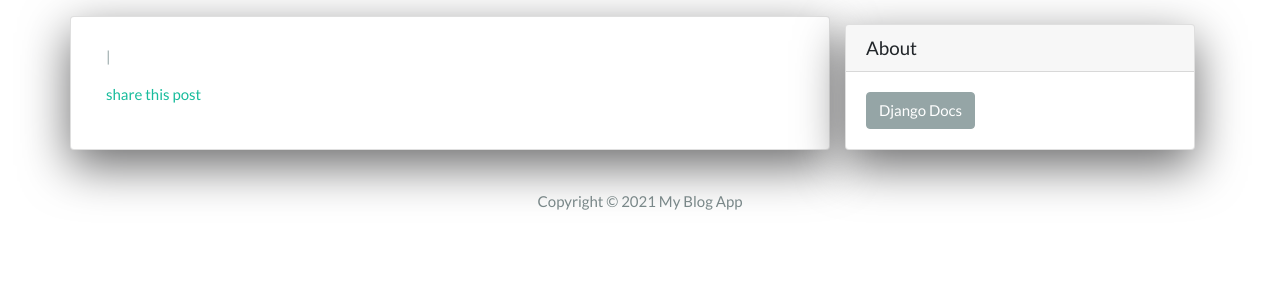
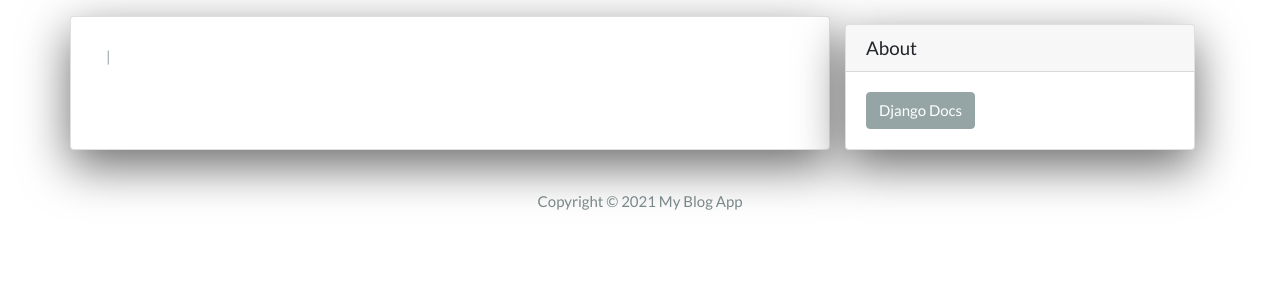
Before and after one commit to ChethanHK/blog-application-2, a Django app: template app/templates/post_detail.html in a window 1280 px wide. Shown: the part 71-371 px from the top of the page. Run offline with Django 3.2, Linux system fonts and the light colour scheme; the template is opened without the code that fills it, so the values that code supplies are empty; some libraries are stand-ins or nearby versions.

Commit message:
first commit

```diff
--- a/app/templates/base.html
+++ b/app/templates/base.html
@@ -10,7 +10,6 @@
 
   <!-- <link rel="stylesheet" href="https://stackpath.bootstrapcdn.com/bootswatch/4.5.2/sketchy/bootstrap.min.css"> -->
 </head>
-
 <body>
   <!-- Navigation -->
   <nav class="navbar navbar-expand-lg navbar-dark bg-primary" id="mainNav">
--- a/app/templates/index.html
+++ b/app/templates/index.html
@@ -24,6 +24,11 @@
           <p class="card-text text-muted h6">{{ post.author }} | {{ post.created_on}} </p>
           <p class="card-text">{{post.content|slice:":200"}}</p>
           <a href="{% url 'post_detail' post.slug  %}" class="btn btn-primary">Read More &rarr;</a>
+          <p>
+            <a href="{% url 'blog:post_share' post.id %}">
+              share this post
+            </a>
+          </p>
         </div>
       </div>
       {% endfor %}
--- a/app/templates/post_detail.html
+++ b/app/templates/post_detail.html
@@ -8,11 +8,6 @@
         <h1>{% block title %} {{ object.title }} {% endblock title %}</h1>
         <p class=" text-muted">{{ post.author }} | {{ post.created_on }}</p>
         <p class="card-text ">{{ object.content | safe }}</p>
-        <p>
-          <a href="{% url 'blog:post_share' post.id %}">
-            share this post
-          </a>
-        </p>
       </div>
     </div>
     {% block sidebar %} {% include 'sidebar.html' %} {% endblock sidebar %}
--- a/app/urls.py
+++ b/app/urls.py
@@ -4,6 +4,5 @@ from django.urls import path
 urlpatterns = [
   path('', views.PostList.as_view(), name="home"),
   path('<slug:slug>/', views.PostList.as_view(), name="post_detail"),
-  path('<int:post_id>/share/',
-           views.post_share, name='post_share'),
+  path('<int:post_id>/share/', views.DetailView.post_share, name='post_share'),
 ]
--- a/app/views.py
+++ b/app/views.py
@@ -13,7 +13,6 @@ class PostList(generic.ListView):
 class DetailView(generic.DetailView):
   model = Post
   template_name = 'post_detail.html'
-
 
   def post_share(request, post_id):
 # Retrieve post by id
```
Also changed, not shown: app/forms.py (line endings or trailing spaces), app/migrations/0002_comment.py (added), db.sqlite3.
